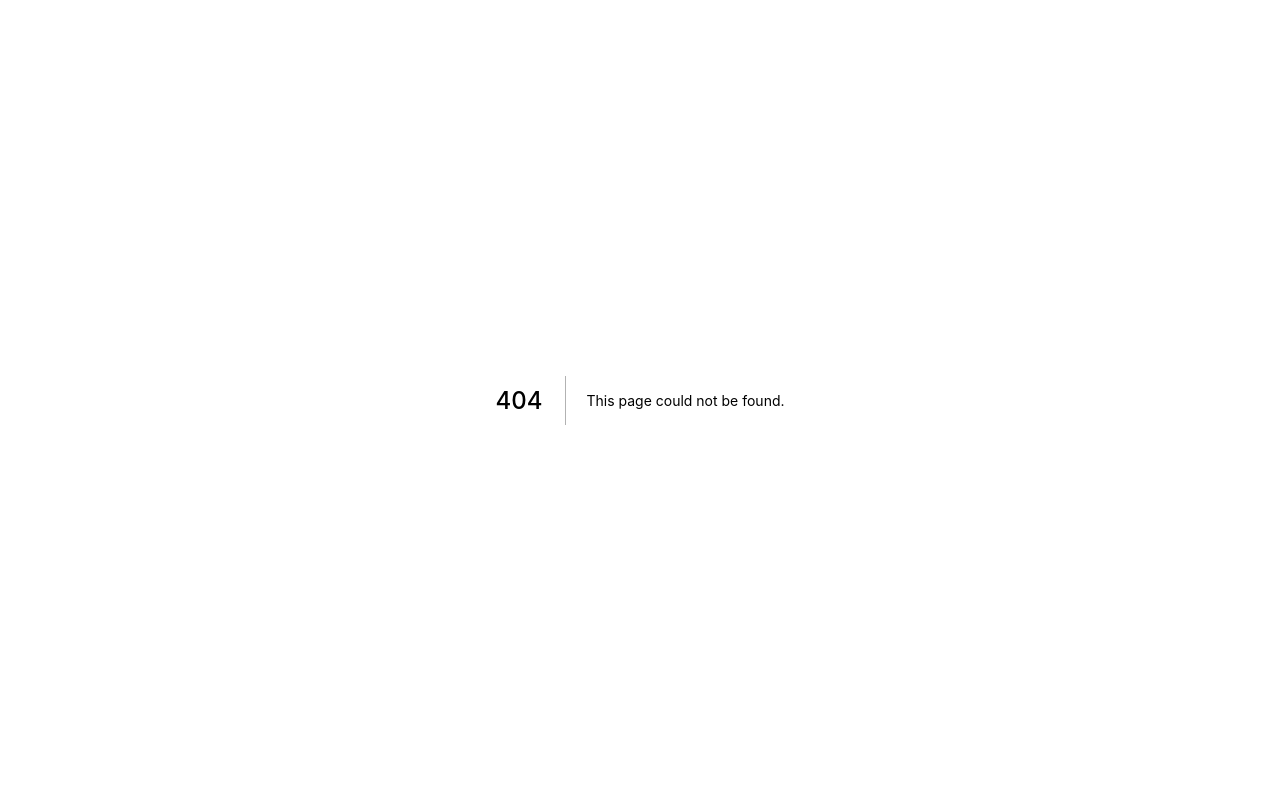
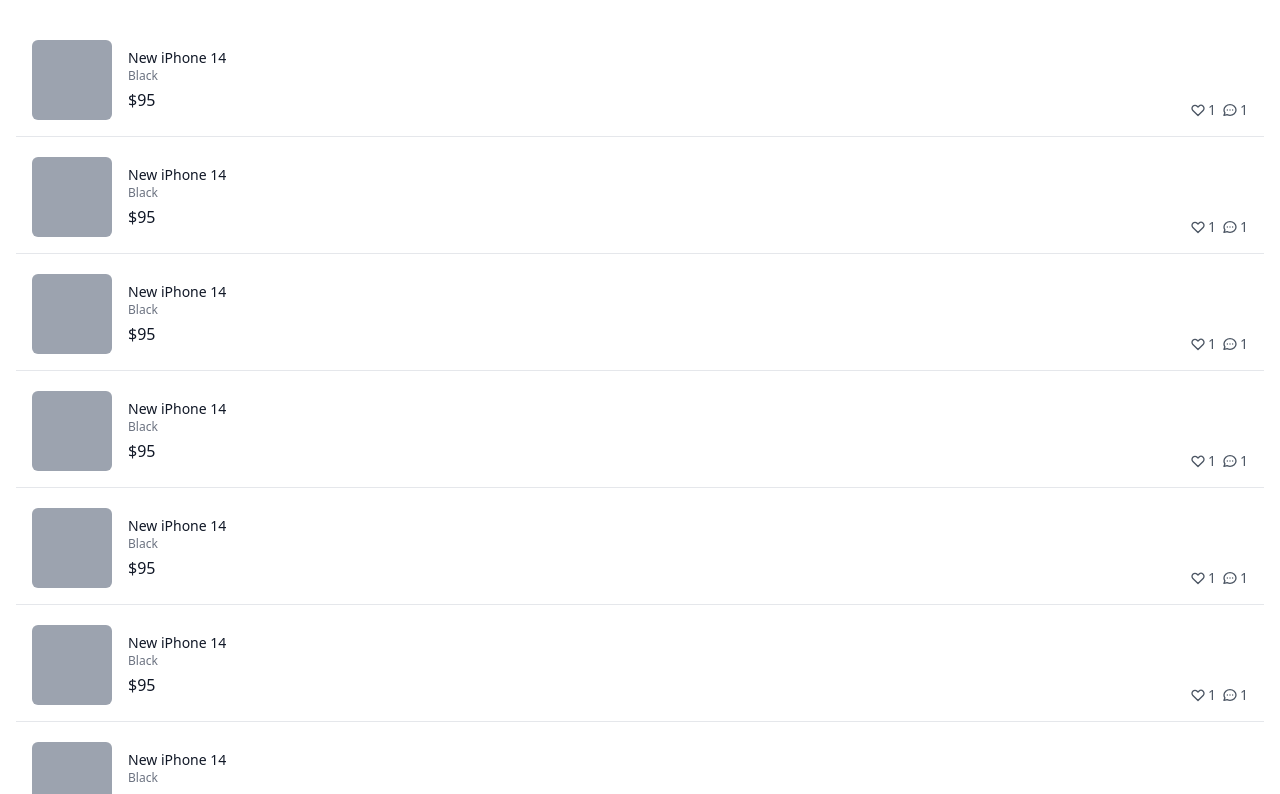
Before and after one commit to northfacegawd/daangn, a Next.js app: page /profile/sold in a window 1280 px wide. Before the commit this address had no page. Shown: the top 794 px of the page. Built offline with nearby package versions, Linux system fonts and the light colour scheme.

Commit message:
feat(profile): sub 페이지 추가

```diff
--- /dev/null
+++ b/pages/profile/bought.tsx
@@ -0,0 +1,63 @@
+import type { NextPage } from "next";
+
+const Bought: NextPage = () => {
+  return (
+    <div className="flex px-4 flex-col space-y-5 py-10">
+      {[...Array(12)].map((_, i) => (
+        <div
+          key={i}
+          className="flex px-4 border-b pb-4 cursor-pointer justify-between"
+        >
+          <div className="flex space-x-4">
+            <div className="w-20 h-20 bg-gray-400 rounded-md" />
+            <div className="pt-2 flex flex-col">
+              <h3 className="text-sm font-medium text-gray-900">
+                New iPhone 14
+              </h3>
+              <span className="text-xs text-gray-500">Black</span>
+              <span className="font-medium mt-1 text-gray-900">$95</span>
+            </div>
+          </div>
+          <div className="flex items-end justify-end space-x-1.5">
+            <div className="flex space-x-0.5 items-center text-sm text-gray-600">
+              <svg
+                className="w-4 h-4"
+                fill="none"
+                stroke="currentColor"
+                viewBox="0 0 24 24"
+                xmlns="http://www.w3.org/2000/svg"
+              >
+                <path
+                  strokeLinecap="round"
+                  strokeLinejoin="round"
+                  strokeWidth="2"
+                  d="M4.318 6.318a4.5 4.5 0 000 6.364L12 20.364l7.682-7.682a4.5 4.5 0 00-6.364-6.364L12 7.636l-1.318-1.318a4.5 4.5 0 00-6.364 0z"
+                ></path>
+              </svg>
+              <span>1</span>
+            </div>
+            <div className="flex space-x-0.5 items-center text-sm text-gray-600">
+              <svg
+                className="w-4 h-4"
+                fill="none"
+                stroke="currentColor"
+                viewBox="0 0 24 24"
+                xmlns="http://www.w3.org/2000/svg"
+              >
+                <path
+                  strokeLinecap="round"
+                  strokeLinejoin="round"
+                  strokeWidth="2"
+                  d="M8 12h.01M12 12h.01M16 12h.01M21 12c0 4.418-4.03 8-9 8a9.863 9.863 0 01-4.255-.949L3 20l1.395-3.72C3.512 15.042 3 13.574 3 12c0-4.418 4.03-8 9-8s9 3.582 9 8z"
+                ></path>
+              </svg>
+              <span>1</span>
+            </div>
+          </div>
+        </div>
+      ))}
+    </div>
+  );
+};
+
+export default Bought;
--- /dev/null
+++ b/pages/profile/loved.tsx
@@ -0,0 +1,63 @@
+import type { NextPage } from "next";
+
+const Loved: NextPage = () => {
+  return (
+    <div className="flex px-4 flex-col space-y-5 py-10">
+      {[...Array(12)].map((_, i) => (
+        <div
+          key={i}
+          className="flex px-4 border-b pb-4 cursor-pointer justify-between"
+        >
+          <div className="flex space-x-4">
+            <div className="w-20 h-20 bg-gray-400 rounded-md" />
+            <div className="pt-2 flex flex-col">
+              <h3 className="text-sm font-medium text-gray-900">
+                New iPhone 14
+              </h3>
+              <span className="text-xs text-gray-500">Black</span>
+              <span className="font-medium mt-1 text-gray-900">$95</span>
+            </div>
+          </div>
+          <div className="flex items-end justify-end space-x-1.5">
+            <div className="flex space-x-0.5 items-center text-sm text-gray-600">
+              <svg
+                className="w-4 h-4"
+                fill="none"
+                stroke="currentColor"
+                viewBox="0 0 24 24"
+                xmlns="http://www.w3.org/2000/svg"
+              >
+                <path
+                  strokeLinecap="round"
+                  strokeLinejoin="round"
+                  strokeWidth="2"
+                  d="M4.318 6.318a4.5 4.5 0 000 6.364L12 20.364l7.682-7.682a4.5 4.5 0 00-6.364-6.364L12 7.636l-1.318-1.318a4.5 4.5 0 00-6.364 0z"
+                ></path>
+              </svg>
+              <span>1</span>
+            </div>
+            <div className="flex space-x-0.5 items-center text-sm text-gray-600">
+              <svg
+                className="w-4 h-4"
+                fill="none"
+                stroke="currentColor"
+                viewBox="0 0 24 24"
+                xmlns="http://www.w3.org/2000/svg"
+              >
+                <path
+                  strokeLinecap="round"
+                  strokeLinejoin="round"
+                  strokeWidth="2"
+                  d="M8 12h.01M12 12h.01M16 12h.01M21 12c0 4.418-4.03 8-9 8a9.863 9.863 0 01-4.255-.949L3 20l1.395-3.72C3.512 15.042 3 13.574 3 12c0-4.418 4.03-8 9-8s9 3.582 9 8z"
+                ></path>
+              </svg>
+              <span>1</span>
+            </div>
+          </div>
+        </div>
+      ))}
+    </div>
+  );
+};
+
+export default Loved;
--- /dev/null
+++ b/pages/profile/sold.tsx
@@ -0,0 +1,63 @@
+import type { NextPage } from "next";
+
+const Sold: NextPage = () => {
+  return (
+    <div className="flex px-4 flex-col space-y-5 py-10">
+      {[...Array(12)].map((_, i) => (
+        <div
+          key={i}
+          className="flex px-4 border-b pb-4 cursor-pointer justify-between"
+        >
+          <div className="flex space-x-4">
+            <div className="w-20 h-20 bg-gray-400 rounded-md" />
+            <div className="pt-2 flex flex-col">
+              <h3 className="text-sm font-medium text-gray-900">
+                New iPhone 14
+              </h3>
+              <span className="text-xs text-gray-500">Black</span>
+              <span className="font-medium mt-1 text-gray-900">$95</span>
+            </div>
+          </div>
+          <div className="flex items-end justify-end space-x-1.5">
+            <div className="flex space-x-0.5 items-center text-sm text-gray-600">
+              <svg
+                className="w-4 h-4"
+                fill="none"
+                stroke="currentColor"
+                viewBox="0 0 24 24"
+                xmlns="http://www.w3.org/2000/svg"
+              >
+                <path
+                  strokeLinecap="round"
+                  strokeLinejoin="round"
+                  strokeWidth="2"
+                  d="M4.318 6.318a4.5 4.5 0 000 6.364L12 20.364l7.682-7.682a4.5 4.5 0 00-6.364-6.364L12 7.636l-1.318-1.318a4.5 4.5 0 00-6.364 0z"
+                ></path>
+              </svg>
+              <span>1</span>
+            </div>
+            <div className="flex space-x-0.5 items-center text-sm text-gray-600">
+              <svg
+                className="w-4 h-4"
+                fill="none"
+                stroke="currentColor"
+                viewBox="0 0 24 24"
+                xmlns="http://www.w3.org/2000/svg"
+              >
+                <path
+                  strokeLinecap="round"
+                  strokeLinejoin="round"
+                  strokeWidth="2"
+                  d="M8 12h.01M12 12h.01M16 12h.01M21 12c0 4.418-4.03 8-9 8a9.863 9.863 0 01-4.255-.949L3 20l1.395-3.72C3.512 15.042 3 13.574 3 12c0-4.418 4.03-8 9-8s9 3.582 9 8z"
+                ></path>
+              </svg>
+              <span>1</span>
+            </div>
+          </div>
+        </div>
+      ))}
+    </div>
+  );
+};
+
+export default Sold;
```
Also changed, not shown: pages/profile/index.tsx (renamed from pages/profile.tsx).
